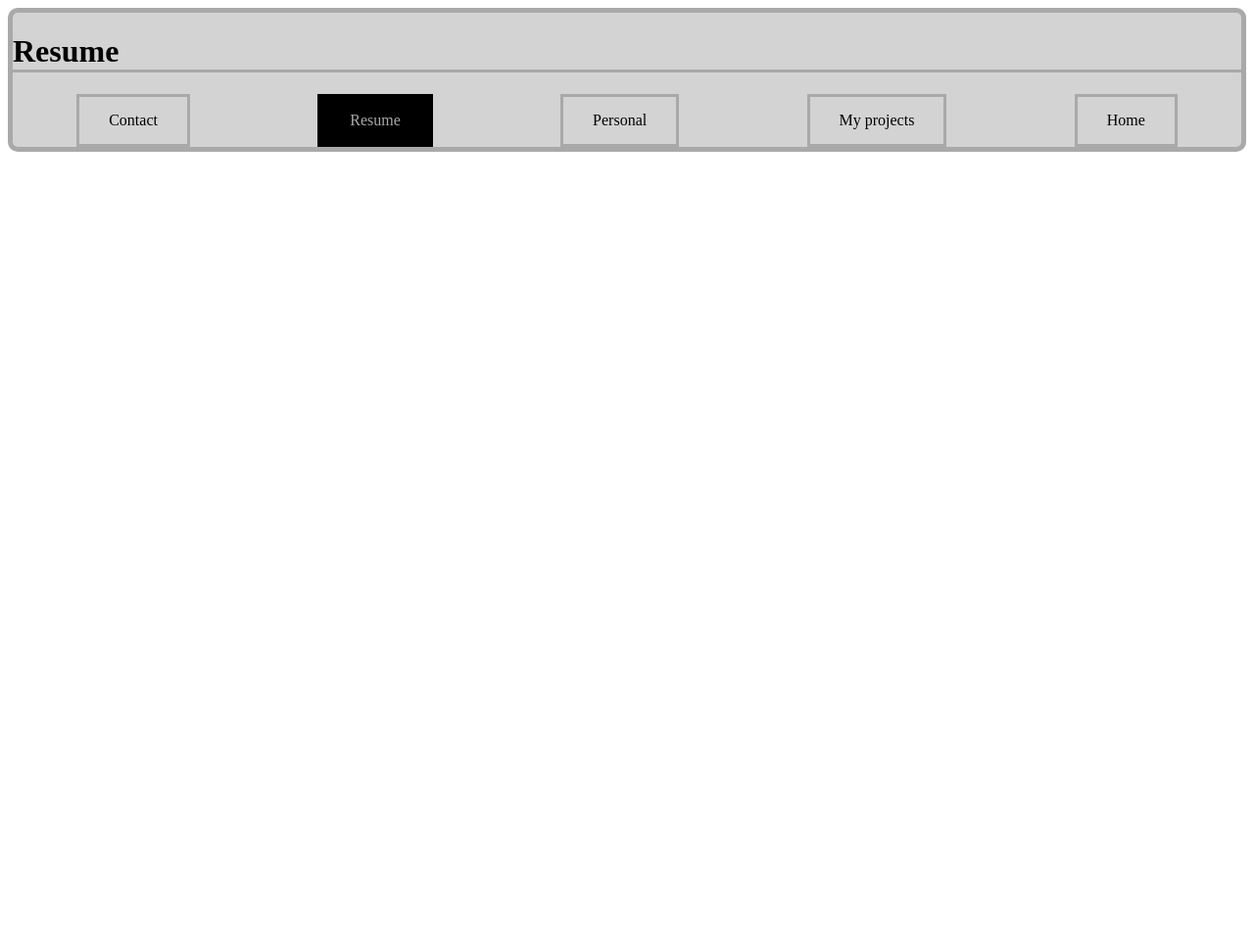
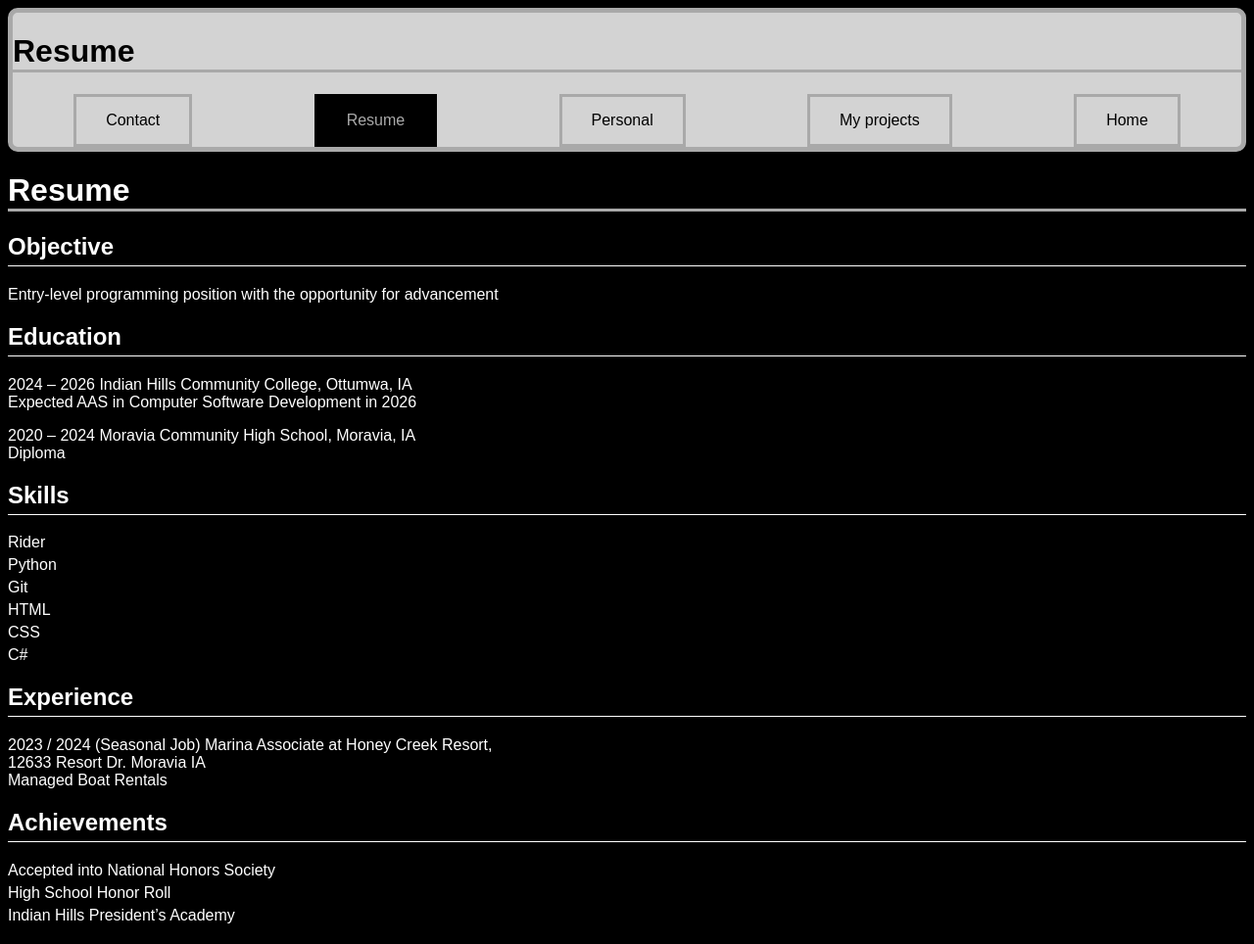
Before and after one commit to ClaytonW40/ClaytonW40.github.io, a plain HTML site: page html/resume.html in a window 1280 px wide. Shown: the whole page at 98% size. Before the commit the page ends 800 px from the top, so only its background shows below. Drawn offline with Linux system fonts and the light colour scheme.

Commit message:
finished

```diff
--- a/css/contactStyles.css
+++ b/css/contactStyles.css
@@ -25,6 +25,7 @@ header{
 h1 {
     border-bottom-style:solid;
     border-color:darkgray;
+    color: black;
 
 }
 
@@ -39,3 +40,44 @@ h1 {
     border-color: black;
     background-color: black;
 }
+
+
+
+body {
+    background-color: black;
+    color: white;
+}
+
+fieldset {
+    border: 2px solid white;
+    padding: 20px;
+    margin: 20px;
+    font-family: Arial, sans-serif;
+}
+
+legend {
+    color: white;
+    font-size: 1.5em;
+}
+
+label {
+    display: block;
+    margin: 10px 0 5px;
+    color: white;
+}
+
+input[type="text"],
+input[type="email"] {
+    width: 100%;
+    padding: 10px;
+    margin-bottom: 10px;
+    border: 1px solid white;
+    border-radius: 5px;
+    background-color: #333;
+    color: white;
+}
+
+p {
+    color: white;
+    font-style: italic;
+}
--- a/css/personalStyles.css
+++ b/css/personalStyles.css
@@ -39,3 +39,11 @@ h1 {
     border-color: black;
     background-color: black;
 }
+
+body { background-color: black; color: white; font-family: Arial, sans-serif; }
+h1 { color: white; }
+ p { color: white; }
+ iframe { display: block; margin: 20px auto; border: none; }
+ header h1{
+    color: black;
+ }
--- a/css/projectStyles.css
+++ b/css/projectStyles.css
@@ -39,3 +39,7 @@ h1 {
     border-color: black;
     background-color: black;
 }
+
+.container { border: 2px solid gray; border-radius: 10px; padding: 20px; margin: 20px; background-color: #f0f0f0; }
+.child { border: 2px solid gray; border-radius: 10px; padding: 20px; margin: 10px 0; background-color: #ffffff; }
+body{ background-color: black;}
--- a/css/resumeStyles.css
+++ b/css/resumeStyles.css
@@ -4,6 +4,7 @@ nav{
 }
 
 header{
+    color: black;
     background-color: lightgray;
     border-style:solid;
     border-radius: 10px;
@@ -25,6 +26,7 @@ header{
 h1 {
     border-bottom-style:solid;
     border-color:darkgray;
+    color: black;
 
 }
 
@@ -39,3 +41,11 @@ h1 {
     border-color: black;
     background-color: black;
 }
+
+body { background-color: black; color: white; font-family: Arial, sans-serif; }
+h1, h2 { color: white; }
+.section { margin-bottom: 20px; }
+.section h2 { border-bottom: 1px solid white; padding-bottom: 5px; }
+ul { list-style-type: none; padding: 0; }
+ul li { margin-bottom: 5px; }
+#t {color: black}
--- a/css/style.css
+++ b/css/style.css
@@ -39,3 +39,10 @@ h1 {
     border-color: black;
     background-color: black;
 }
+
+body{
+    background-color: black;
+}
+
+.profile-container { color: white; border: 2px solid gray; border-radius: 10px; padding: 20px; width: 300px; margin: 0 auto; text-align: center; }
+.profile-image { border-radius: 50%; width: 150px; height: 150px; }
--- a/html/resume.html
+++ b/html/resume.html
@@ -8,7 +8,7 @@
 </head>
 <body>
     <header>
-        <h1>Resume</h1>
+        <h1 id="t">Resume</h1>
         <nav>
             <a href="contact.html" id="tp">Contact</a>
             <a href="#" id = "currentPage"> Resume</a>
@@ -20,5 +20,41 @@
 
     </header>
 
+        <h1>Resume</h1>
+        <div class="section">
+            <h2>Objective</h2>
+            <p>Entry-level programming position with the opportunity for advancement</p>
+        </div>
+        <div class="section">
+            <h2>Education</h2>
+            <p>2024 – 2026 Indian Hills Community College, Ottumwa, IA
+                <br> Expected AAS in Computer Software Development in 2026</p>
+                <p>2020 – 2024 Moravia Community High School, Moravia, IA
+                    <br> Diploma
+                </p>
+             </div>
+             <div class="section">
+                <h2>Skills</h2>
+                <ul>
+                    <li>Rider</li>
+                    <li>Python</li>
+                    <li>Git</li>
+                    <li>HTML</li>
+                    <li> CSS</li>
+                    <li>C#</li>
+                </ul> </div>
+                <div class="section">
+                    <h2>Experience</h2>
+                    <p>2023 / 2024 (Seasonal Job) Marina Associate at Honey Creek Resort,
+                        <br> 12633 Resort Dr. Moravia IA
+                        <br> Managed Boat Rentals</p>
+                    </div>
+                    <div class="section">
+                        <h2>Achievements</h2>
+                        <ul>
+                            <li>Accepted into National Honors Society</li>
+                            <li>High School Honor Roll</li>
+                            <li>Indian Hills President’s Academy</li>
+                        </ul> </div>
 </body>
 </html>
```
Also changed, not shown: html/personal.html (+3 -0 lines), html/projects.html (+7 -0 lines), index.html (+4 -6 lines), 1 other file.
